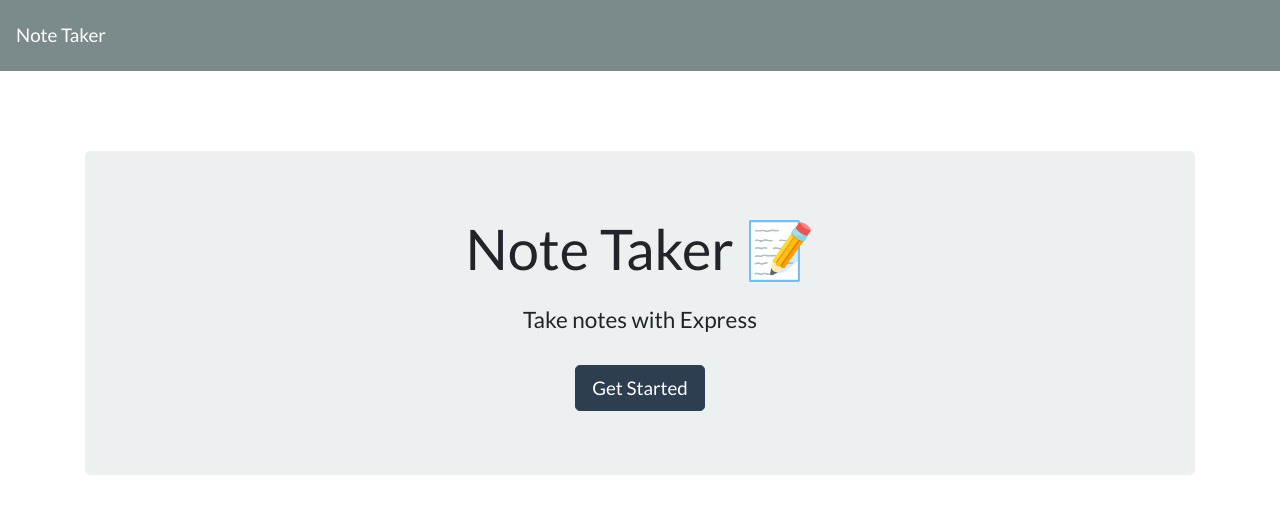
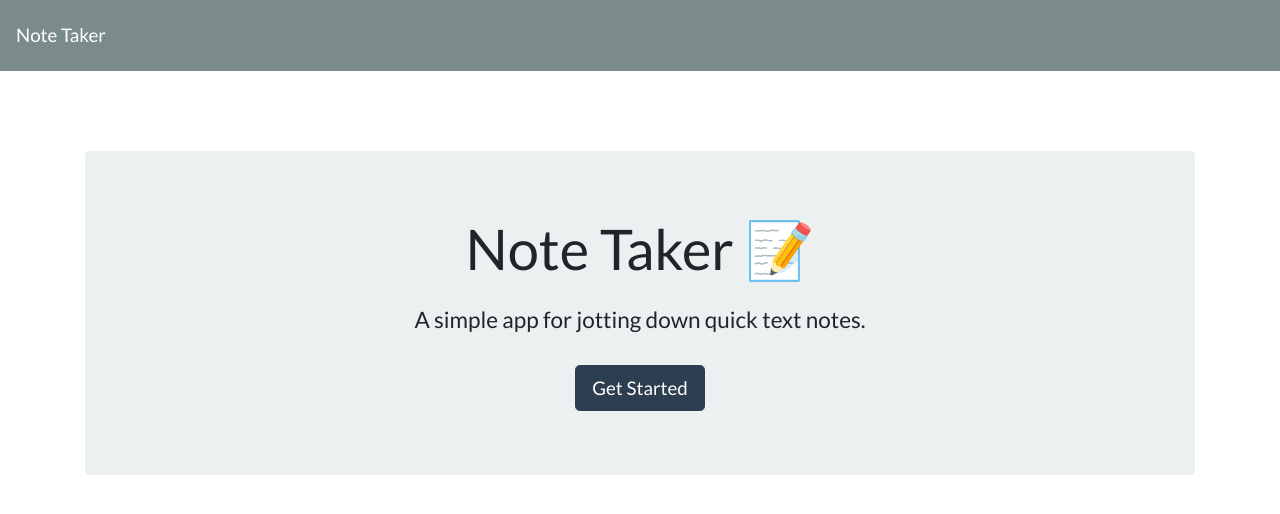
Before and after one commit to leon-luna-ray/notes-app, a website: page public/index.html in a window 1280 px wide. Drawn offline with nearby package versions, Linux system fonts and the light colour scheme; no server answers.

Commit message:
udate markup

```diff
--- a/public/index.html
+++ b/public/index.html
@@ -17,7 +17,7 @@
   <div class="container">
     <div style="margin-top: 80px;" class="jumbotron text-center">
       <h1 class="display-4">Note Taker <span role="img" aria-label="Memo">📝</span></h1>
-      <h4 class="mt-4">Take notes with Express</h4>
+      <h4 class="mt-4">A simple app for jotting down quick text notes.</h4>
       <a class="btn btn-primary btn-lg mt-4" href="/notes" role="button">Get Started</a>
     </div>
   </div>
```
